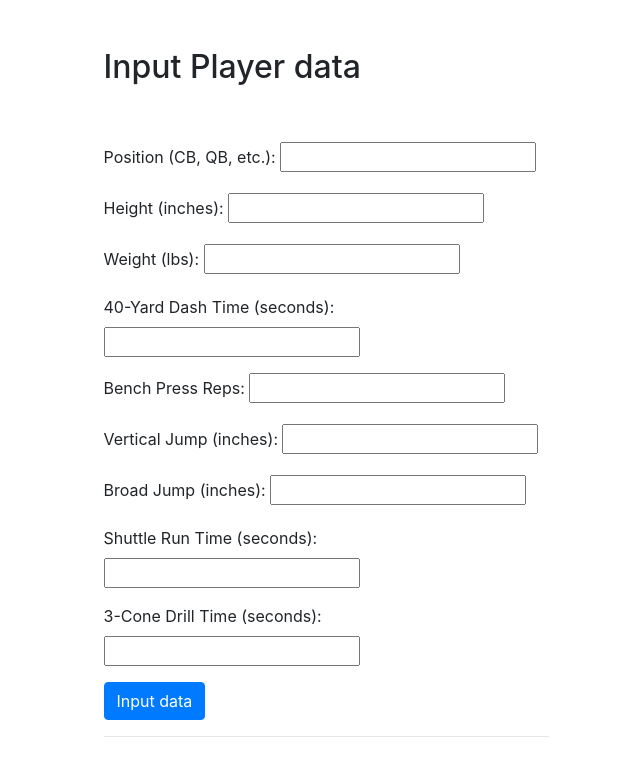
After one commit to SiyungCho/nfl_combine_django3, a Django app: page /input/ in a window 1280 px wide. The commit adds this page. Shown: the top 776 px of the page, without its empty margins (314-954 px from the left). Run offline with Django 4.2, Linux system fonts and the light colour scheme; some libraries are stand-ins or nearby versions.

Commit message:
work on input form

```diff
--- a/combine_web/forms.py
+++ b/combine_web/forms.py
@@ -1,7 +1,7 @@
 from django.forms import ModelForm
 from .models import input_data
 
-class ToDo_Form(ModelForm):
+class input_data_Form(ModelForm):
     class Meta:
         model = input_data
         fields = ['name',"player_POS", "player_Height", "player_Weight", "player_40Yard", "player_BenchPress", "player_Vert", "player_Broad", "player_Shuttle", "player_3Cone"]
--- a/combine_web/templates/combine_web/base.html
+++ b/combine_web/templates/combine_web/base.html
@@ -13,7 +13,7 @@
 <body>
 
 <div class="container">
-{% block content %}{% endblock %}
+{% block content %}hi{% endblock %}
 </div>
 
 <!-- Optional JavaScript -->
--- /dev/null
+++ b/combine_web/templates/combine_web/input.html
@@ -0,0 +1,69 @@
+{% extends "combine_web/base.html" %}
+
+{% block content %}
+    <div class="row justify-content-center mt-5">
+        <div class="col-md-5">
+            <h2>Input Player data</h2>
+        </div>
+    </div>
+    <div class="row justify-content-center mt-5">
+        <div class="col-md-5">
+            {% if error %}
+                <div class="alert alert-danger" role="alert">
+                    {{ error }}
+                </div>
+            {% endif %}
+            <form method="POST">
+                {% csrf_token %}
+
+                <div class="form-group">
+                <label for="player_POS">Position (CB, QB, etc.):</label>
+                <input type="text" id="player_POS" name="player_POS" required><br>
+                </div>
+
+                <div class="form-group">
+                    <label for="player_Height">Height (inches):</label>
+                    <input type="number" id="player_Height" name="player_Height" required><br>
+                </div>
+
+                <div class="form-group">
+                    <label for="player_Weight">Weight (lbs):</label>
+                    <input type="number" id="player_Weight" name="player_Weight" required><br>
+                </div>
+
+                <div class="form-group">
+                    <label for="player_40Yard">40-Yard Dash Time (seconds):</label>
+                    <input type="number" step="0.01" id="player_40Yard" name="player_40Yard" required><br>
+                </div>
+
+                <div class="form-group">
+                    <label for="player_BenchPress">Bench Press Reps:</label>
+                    <input type="number" id="player_BenchPress" name="player_BenchPress" required><br>
+                </div>
+
+                <div class="form-group">
+                    <label for="player_Vert">Vertical Jump (inches):</label>
+                    <input type="number" step="0.1" id="player_Vert" name="player_Vert" required><br>
+                </div>
+
+                <div class="form-group">
+                    <label for="player_Broad">Broad Jump (inches):</label>
+                    <input type="number" id="player_Broad" name="player_Broad" required><br>
+                </div>
+
+                <div class="form-group">
+                    <label for="player_Shuttle">Shuttle Run Time (seconds):</label>
+                    <input type="number" step="0.01" id="player_Shuttle" name="player_Shuttle" required><br>
+                </div>
+
+                <div class="form-group">
+                    <label for="player_3Cone">3-Cone Drill Time (seconds):</label>
+                    <input type="number" step="0.01" id="player_3Cone" name="player_3Cone" required><br>
+                </div>
+
+                <button type="submit" class="btn btn-primary">Input data</button>
+            </form>
+            <hr>
+        </div>
+    </div>
+{% endblock %}
--- a/combine_web/views.py
+++ b/combine_web/views.py
@@ -1,3 +1,11 @@
 from django.shortcuts import render
+from .forms import input_data_Form
+from .models import input_data
+from django.contrib.auth.forms import UserCreationForm
 
 # Create your views here.
+def home(request):
+    return render(request, 'combine_web/base.html')
+
+def input(request):
+    return render(request, 'combine_web/input.html', {'form':UserCreationForm()})
--- a/nfl_combine_web/urls.py
+++ b/nfl_combine_web/urls.py
@@ -16,7 +16,10 @@ Including another URLconf
 """
 from django.contrib import admin
 from django.urls import path
+from combine_web import views
 
 urlpatterns = [
     path('admin/', admin.site.urls),
+    path('', views.home, name="home"),
+    path('input/', views.input, name="input"),
 ]
```
